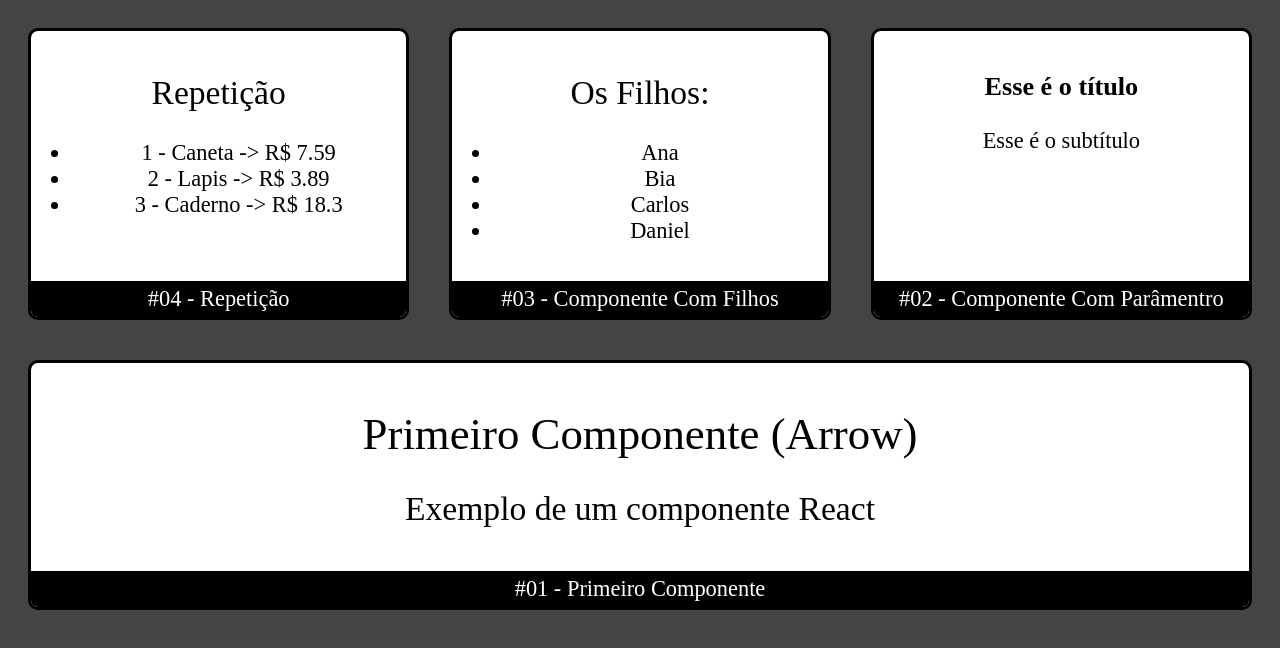
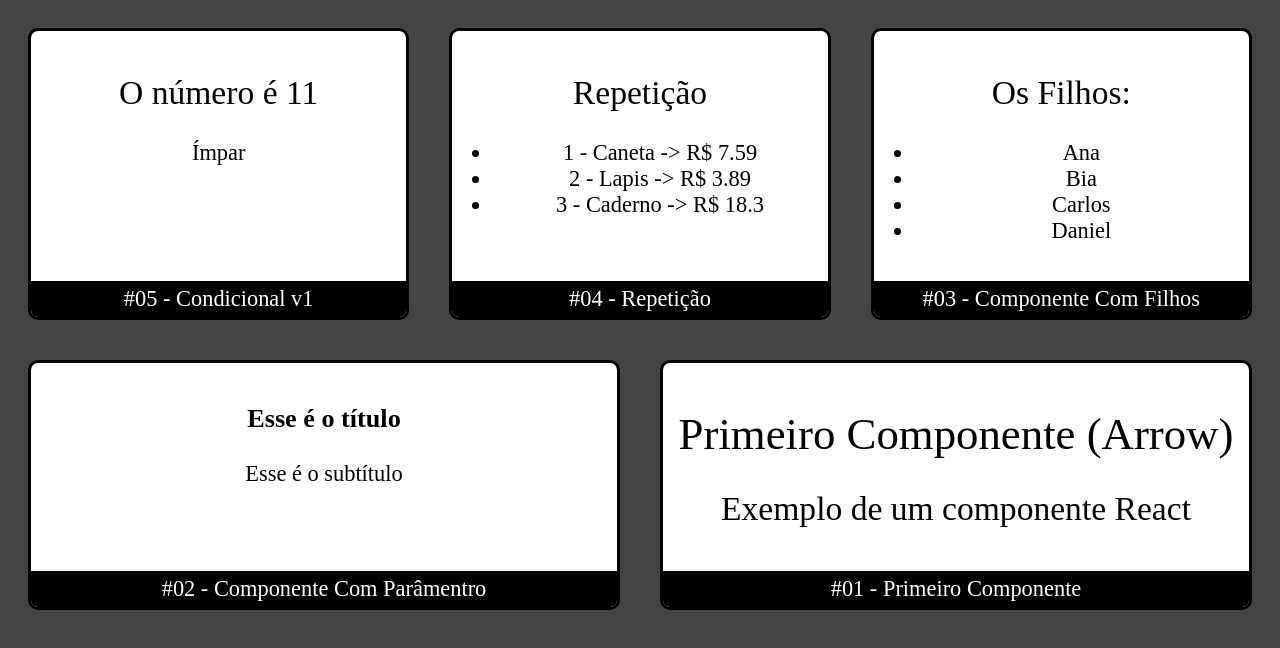
Before and after one commit to felipemjesuss/fundamentos-react, a React (Create React App) app: page / in a window 1280 px wide. Shown: the top 648 px of the page. Built offline with nearby package versions, Linux system fonts and the light colour scheme.

Commit message:
Operador condicional v1

```diff
--- a/src/App.jsx
+++ b/src/App.jsx
@@ -6,9 +6,15 @@ import ComParamentro from './components/ComParamentro'
 import ComFilhos from './components/ComFilhos'
 import Card from './components/layout/Card'
 import Repeticao from './components/Repeticao'
+import Condicional from './components/Condicional'
 
 export default props =>
     <div className="App">
+        <Card
+            titulo="#05 - Condicional v1">
+            <Condicional
+                numero={11} />
+        </Card>
         <Card
             titulo="#04 - Repetição">
             <Repeticao />
--- /dev/null
+++ b/src/components/Condicional.jsx
@@ -0,0 +1,10 @@
+import React from 'react'
+
+export default props => {
+    return (
+        <>
+            <h2> O número é {props.numero}</h2>
+            {props.numero % 2 == 0 ? <span>Par</span> : <span>Ímpar</span>}
+        </>
+    )
+}
```
